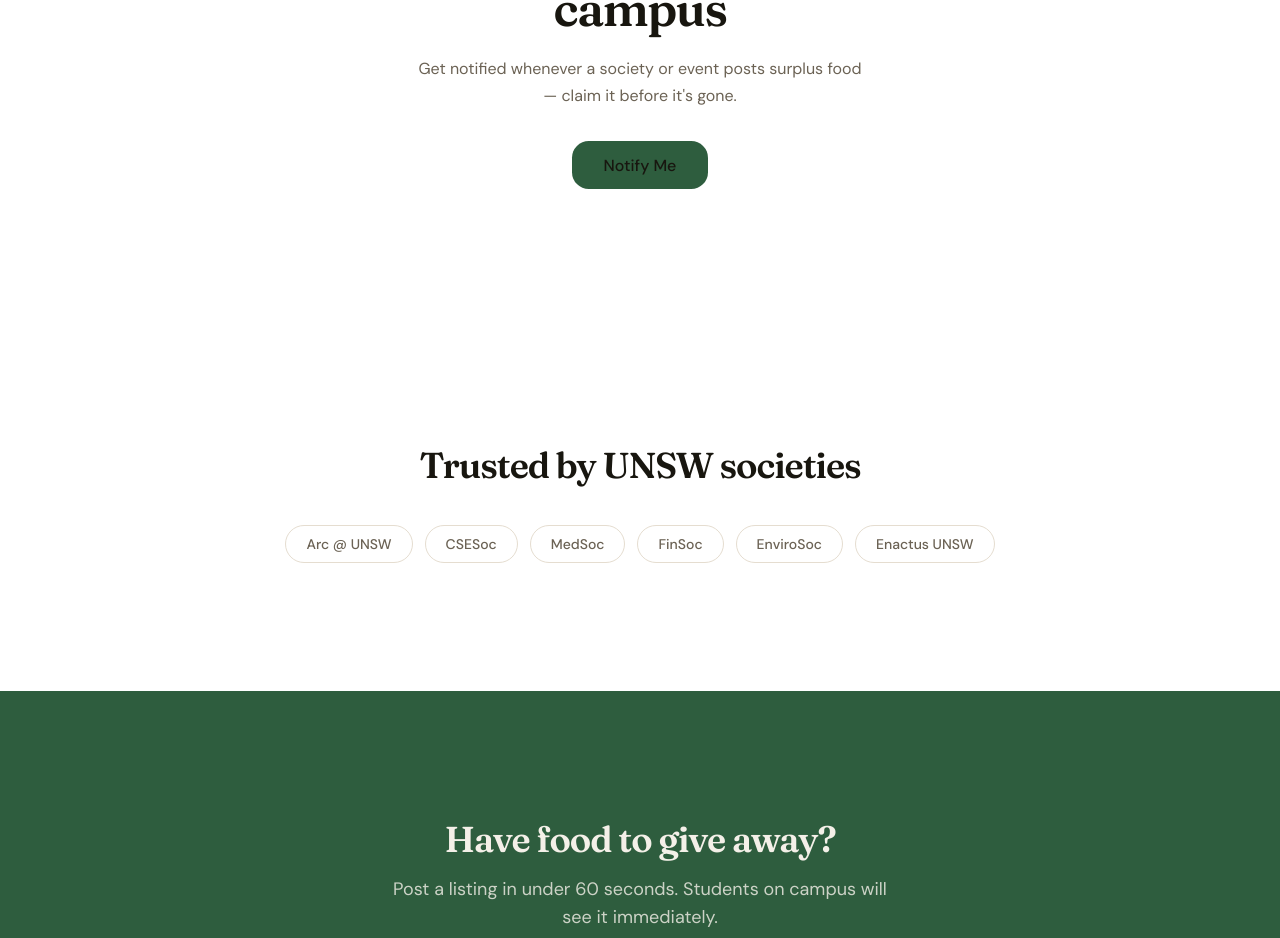
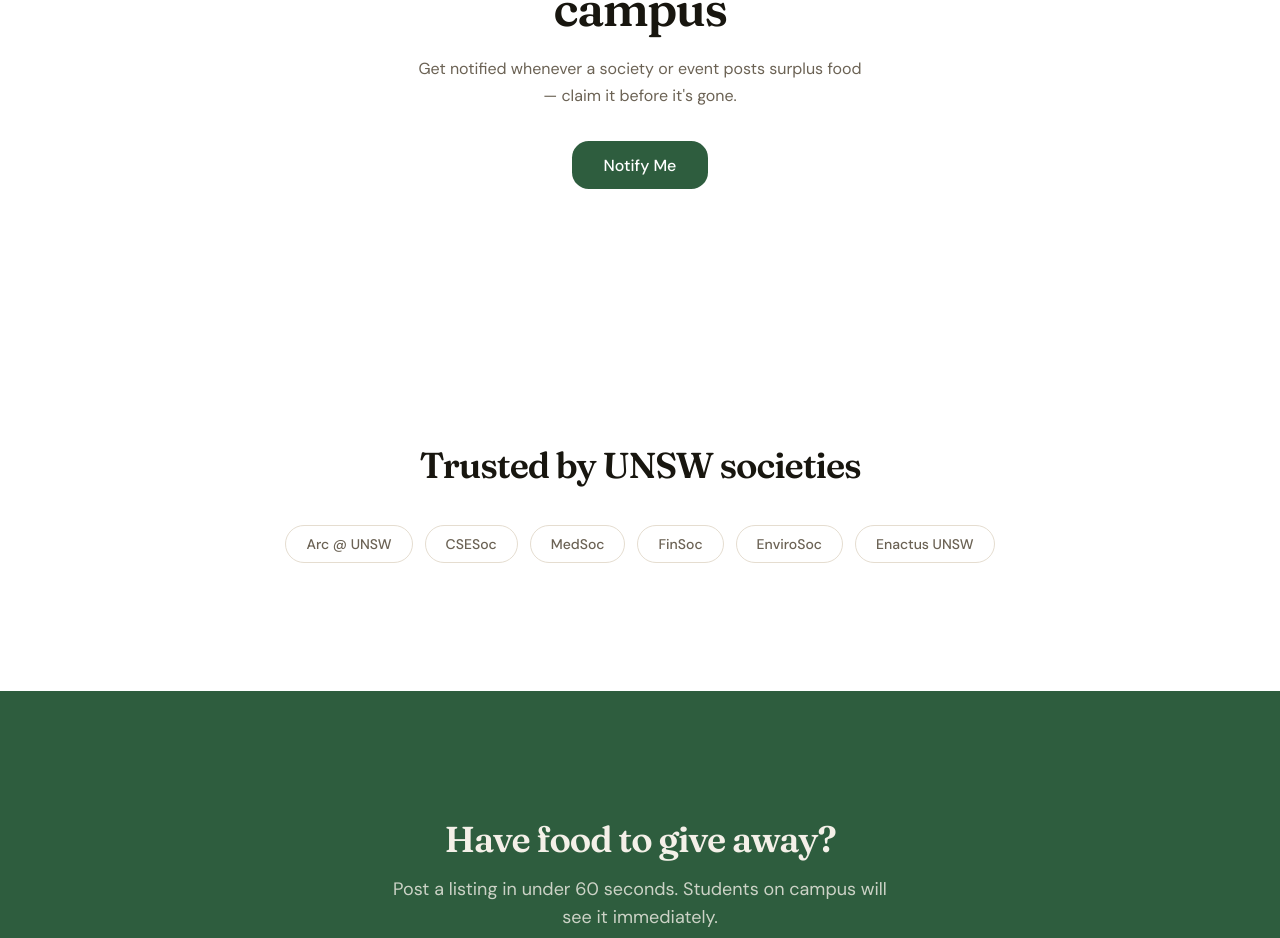
Before and after one commit to enactus-unsw/plate2plate, a Next.js app: page / in a window 1280 px wide. Shown: the part 3860-4798 px from the top of the page. Built offline with nearby package versions, Linux system fonts and the light colour scheme; no server answers; the database is empty; a web font is replaced by a local one.

Commit message:
chore(ui): change notify me colour text for better contrast

```diff
--- a/src/app/(marketing)/home-content.tsx
+++ b/src/app/(marketing)/home-content.tsx
@@ -459,7 +459,7 @@ export default function HomeContent({ impactStats }: HomeContentProps) {
             </p>
             <button
               onClick={() => setSubscribeOpen(true)}
-              className="mt-8 inline-flex h-12 items-center rounded-xl bg-p2p-primary px-8 text-base font-medium text-p2p-primary-foreground transition-all duration-150 hover:bg-p2p-primary/70 focus-visible:outline-none focus-visible:ring-2 focus-visible:ring-p2p-primary focus-visible:ring-offset-2 focus-visible:ring-offset-p2p-surface active:scale-[0.98]"
+              className="mt-8 inline-flex h-12 cursor-pointer items-center rounded-xl bg-p2p-primary px-8 text-base font-medium text-white transition-all duration-150 hover:bg-p2p-primary/70 focus-visible:outline-none focus-visible:ring-2 focus-visible:ring-p2p-primary focus-visible:ring-offset-2 focus-visible:ring-offset-p2p-surface active:scale-[0.98]"
             >
               Notify Me
             </button>
```
